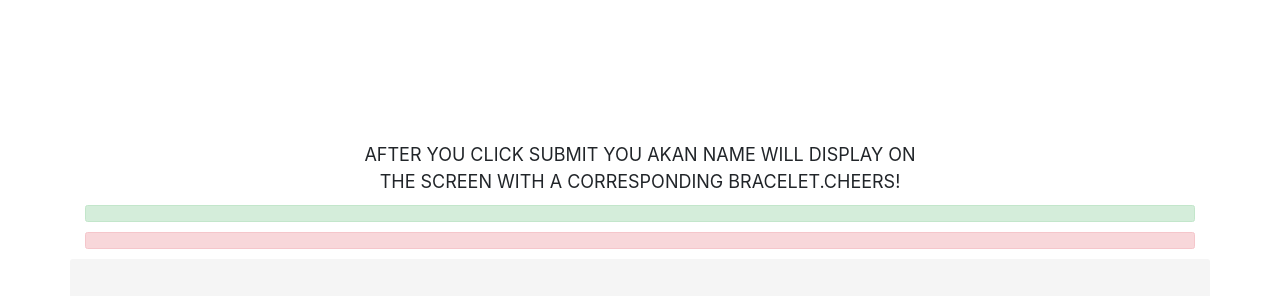
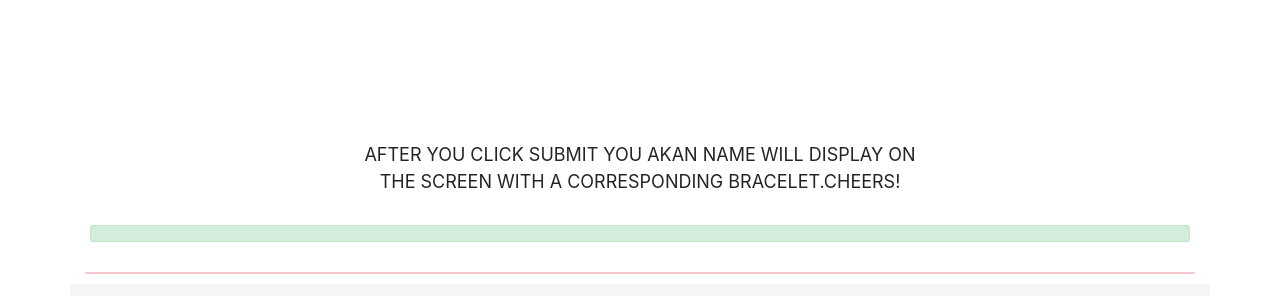
Before and after one commit to BLAIRCARSON/Akan-Naming, a plain HTML site: page html/akan.html in a window 1280 px wide. Shown: the part 441-737 px from the top of the page. Drawn offline with nearby package versions, Linux system fonts and the light colour scheme.

Commit message:
on div 'displayme' added styles

```diff
--- a/css/styles.css
+++ b/css/styles.css
@@ -56,6 +56,7 @@
 
 .card-footer{
 	font-size: 14px;
+
 }
 
 .willget{
--- a/html/akan.html
+++ b/html/akan.html
@@ -76,7 +76,7 @@
             <p>After You Click Submit You Akan Name Will Display on <br> The Screen With A Corresponding Bracelet.CHEERS!</p>
         </div>
 
-        <div class="displayme container" id="allertme">
+        <div class="displayme container" id="allertme" style="padding: 20px;">
             <div class="alert-success alert myalert container" id="alert1">
                 <p>
                     <span id="span1"></span>
@@ -86,7 +86,7 @@
         </div>
 
         <div class="container">
-            <div class="alert-danger alert myalert container" id="alert2">
+            <div class="alert-danger alert myalert container" id="alert2" style="padding: 0;">
                 <p>
                     <span id="span3"></span>
                 </p>
```
